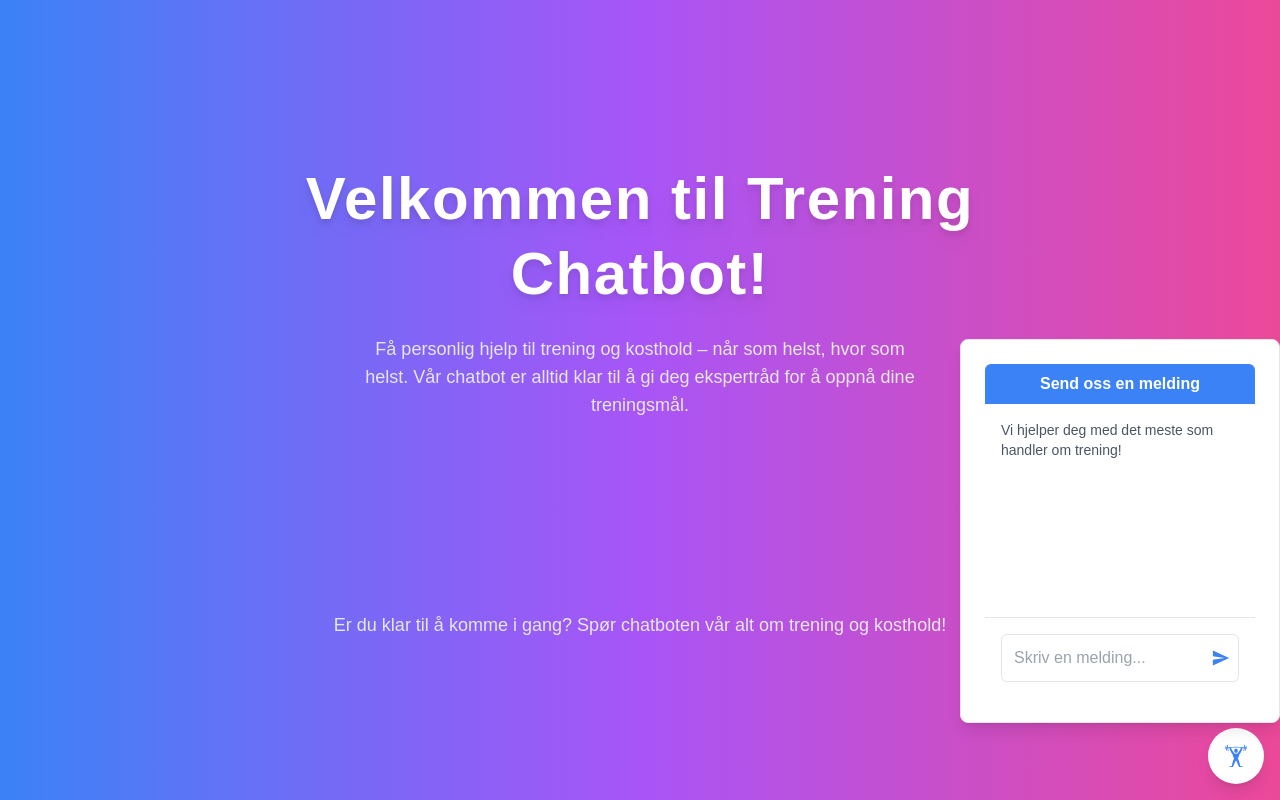
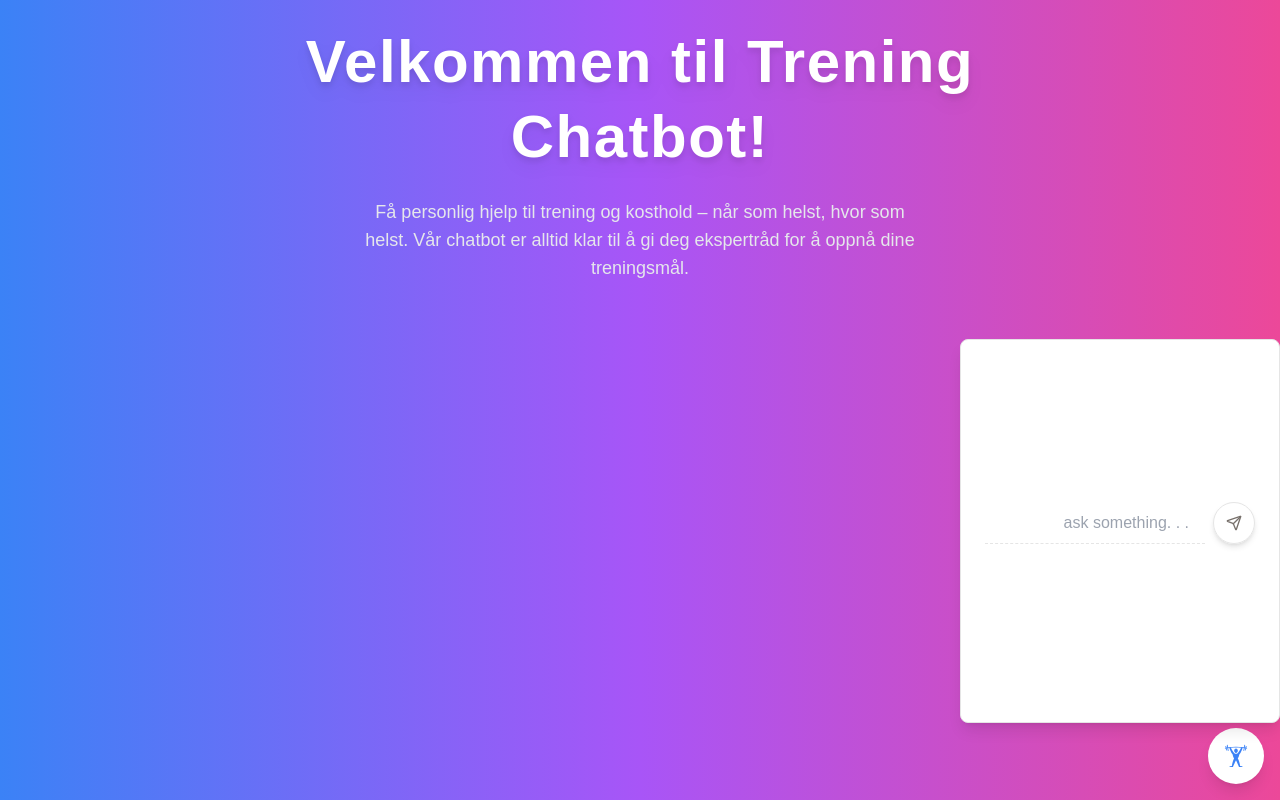
Before and after one commit to Sebastian-Nyberget/chatbot, a Next.js app: page / in a window 1280 px wide. Both pictures are taken after a click on the button 1236 px from the left and 756 px from the top of the page. Shown: the top 800 px of the page. Built offline with nearby package versions, Linux system fonts and the light colour scheme.

Commit message:
Chatbot.tsx

```diff
--- a/components/chatbot.tsx
+++ b/components/chatbot.tsx
@@ -1,3 +1,5 @@
+"use client";
+
 import React from "react";
 import { GiWeightLiftingUp } from "react-icons/gi";
 import { IoMdSend } from "react-icons/io";
@@ -6,9 +8,62 @@ import {
   DropdownMenuContent,
   DropdownMenuTrigger,
 } from "@/components/ui/dropdown-menu";
+import { Bot, Send, User2, } from "lucide-react";
+import { useChat } from "ai/react";
+import Markdown from "@/components/Markdown";
+
+// export default function Chatbot() {
+//   return (
+//     <div className="fixed bottom-4 right-4 z-50">
+//       <DropdownMenu>
+//         <DropdownMenuTrigger asChild>
+//           <button className="p-4 bg-white rounded-full shadow-lg text-blue-500 hover:bg-blue-100 focus:outline-none transition-all transform hover:scale-110 active:scale-95">
+//             <GiWeightLiftingUp size={24} />
+//           </button>
+//         </DropdownMenuTrigger>
+//         <DropdownMenuContent
+//           className="bg-white shadow-lg rounded-lg p-6 w-80 h-96 flex flex-col"
+//           sideOffset={5}
+//         >
+//           <div className="bg-blue-500 text-white px-4 py-2 rounded-t-md text-center">
+//             <p className="font-bold">Send oss en melding</p>
+//           </div>
+
+//           <div className="flex-grow p-4 overflow-y-auto">
+//             <p className="text-gray-600 text-sm mb-4">
+//               Vi hjelper deg med det meste som handler om trening!
+//             </p>
+//           </div>
+
+//           <div className="p-4 border-t relative">
+//             <input
+//               type="text"
+//               placeholder="Skriv en melding..."
+//               className="w-full p-3 border rounded-md focus:outline-none focus:ring-2 focus:ring-blue-500 h-12 pr-12"
+//             />
+//             <button className="text-blue-500 hover:text-blue-600 absolute right-6 top-1/2 transform -translate-y-1/2">
+//               <IoMdSend size={20} />
+//             </button>
+//           </div>
+//         </DropdownMenuContent>
+//       </DropdownMenu>
+//     </div>
+//   );
+// }
 
 export default function Chatbot() {
+  const { messages, input, handleInputChange, handleSubmit, isLoading, stop } =
+ useChat({
+   api: "api/genai",
+ });
  return (
+  <main className="flex min-h-screen flex-col items-center p-24">
+     {renderForm()}
+</main>
+ );
+
+ function renderForm() {
+  return(
     <div className="fixed bottom-4 right-4 z-50">
       <DropdownMenu>
         <DropdownMenuTrigger asChild>
@@ -20,28 +75,64 @@ export default function Chatbot() {
           className="bg-white shadow-lg rounded-lg p-6 w-80 h-96 flex flex-col"
           sideOffset={5}
         >
-          <div className="bg-blue-500 text-white px-4 py-2 rounded-t-md text-center">
-            <p className="font-bold">Send oss en melding</p>
-          </div>
-
-          <div className="flex-grow p-4 overflow-y-auto">
-            <p className="text-gray-600 text-sm mb-4">
-              Vi hjelper deg med det meste som handler om trening!
-            </p>
-          </div>
-
-          <div className="p-4 border-t relative">
+       <form
+         onSubmit={(event) => {
+          event.preventDefault();
+          handleSubmit(event, {
+            data: {
+              prompt: input
+            }
+          })
+        }}
+          className="w-full flex flex-row gap-2 items-center h-full"
+        >
         <input
                type="text"
-              placeholder="Skriv en melding..."
-              className="w-full p-3 border rounded-md focus:outline-none focus:ring-2 focus:ring-blue-500 h-12 pr-12"
+               placeholder="ask something. . ."
+               value={input}
+               onChange={handleInputChange}
+               className="border-b border-dashed outline-none w-full px-4 py-2 text-[#0842A0ff] text-right focus:placeholder-transparent"
                />
-            <button className="text-blue-500 hover:text-blue-600 absolute right-6 top-1/2 transform -translate-y-1/2">
-              <IoMdSend size={20} />
+        <button
+               type="submit"
+               className="rounded-full shadow-md border flex flex-row">
+        <Send className="p-3 h-10 w-10 stroke-stone-500 "/>
         </button>
-          </div>
+        </form>
+        {renderMessages()}
     </DropdownMenuContent>
   </DropdownMenu>
 </div>
+
+   )
+ }
+ function renderMessages() {
+  return (
+<div id="chatbox" className="flex flex-col-reverse w-full text-left mt-4 gap-4 whitespace-pre-wrap">
+    {messages.map((m, index) => {
+      return (
+<div
+          key={index}
+          className={`p-4 shadow-md rounded-md ml-10 relative ${
+            m.role === "user" ? "bg-stone-300" : ""
+          }`}
+>
+<Markdown text={m.content} />
+          {m.role === "user" ? (
+<User2 className="absolute top-2 -left-10 border rounded-full p-1 shadow-lg" />
+          ) : (
+<Bot
+              className={`absolute top-2 -left-10 border rounded-full p-1 shadow-lg stroke-[#0842A0] ${
+                isLoading && index === messages.length - 1
+                  ? "animate-bounce"
+                  : ""
+              }`}
+            />
+          )}
+</div>
       );
+    })}
+</div>
+  )
 }
+}
--- a/package.json
+++ b/package.json
@@ -16,7 +16,9 @@
     "ai": "^3.0.2",
     "class-variance-authority": "^0.7.1",
     "clsx": "^2.1.1",
+    "dompurify": "^3.2.3",
     "lucide-react": "^0.468.0",
+    "markdown-it": "^14.1.0",
     "next": "15.0.4",
     "next-themes": "^0.4.4",
     "react": "^19.0.0",
```
Also changed, not shown: 1 other file (tests, documents, lock files or other folders). Lines whose indentation alone changed are shown as unchanged.
